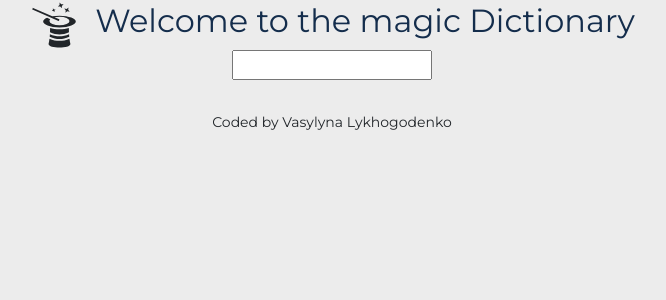
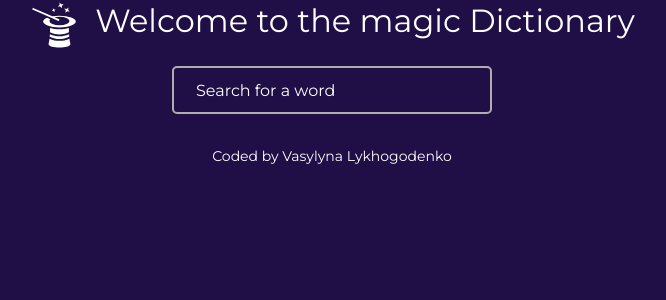
Before and after one commit to codingmemories/dictionary-app, a React (Create React App) app: page / in a window 1280 px wide. Shown: the top 300 px of the page, without its empty margins (308-974 px from the left). Built offline with nearby package versions, Linux system fonts and the light colour scheme; the HTML template or start-up script is replaced by a standard one.

Commit message:
add label style

```diff
--- a/src/App.css
+++ b/src/App.css
@@ -20,7 +20,7 @@
 }
 
 .title-background h1 {
-  color: #142d4c;
+  color: #fff;
   font-size: 2em;
 }
 
--- a/src/components/Dictionary/Dictionary.js
+++ b/src/components/Dictionary/Dictionary.js
@@ -29,8 +29,18 @@ export default function Dictionary() {
 
   return (
     <div className="dictionary">
-      <form onSubmit={search}>
-        <input onChange={handleKeywordChange} type="search" />
+      <form className="form" onSubmit={search}>
+        <input
+          onChange={handleKeywordChange}
+          type="search"
+          id="search"
+          className="form__input"
+          autoComplete="off"
+          placeholder=" "
+        />
+        <label for="search" className="form__label">
+          Search for a word
+        </label>
       </form>
       <Results results={results} />
     </div>
--- a/src/components/Dictionary/dictionary.css
+++ b/src/components/Dictionary/dictionary.css
@@ -1,2 +1,49 @@
 .dictionary {
 }
+
+.form {
+  position: relative;
+  width: 20rem;
+  margin: 1em auto;
+  height: 3rem;
+}
+
+.form__input {
+  position: absolute;
+  top: 0;
+  left: 0;
+  width: 100%;
+  height: 100%;
+  border: 2px solid #b0adad;
+  border-radius: 5px;
+  color: #fff;
+  outline: none;
+  padding: 1.25rem;
+  background: none;
+}
+
+.form__input:hover {
+  border-color: rgb(129, 197, 174);
+}
+
+.form__input:focus {
+  border-color: #b0adad;
+}
+
+.form__label {
+  position: absolute;
+  left: 1rem;
+  top: 0.8rem;
+  padding: 0 0.5rem;
+  color: #fff;
+  cursor: text;
+  transition: top 200ms ease-in, left 200ms ease-in, font-size 200ms ease-in;
+  background-color: #200e47;
+}
+
+.form__input:focus ~ .form__label,
+.form__input:not(:placeholder-shown).form__input:not(:focus) ~ .form__label {
+  top: -0.5rem;
+  font-size: 0.8rem;
+  left: 0.8rem;
+}
--- a/src/index.css
+++ b/src/index.css
@@ -4,7 +4,8 @@ body {
   font-family: "Montserrat", sans-serif;
   -webkit-font-smoothing: antialiased;
   -moz-osx-font-smoothing: grayscale;
-  background-color: #ececec;
+  color: #fff;
+  background-color: #200e47;
 }
 
 code {
```
